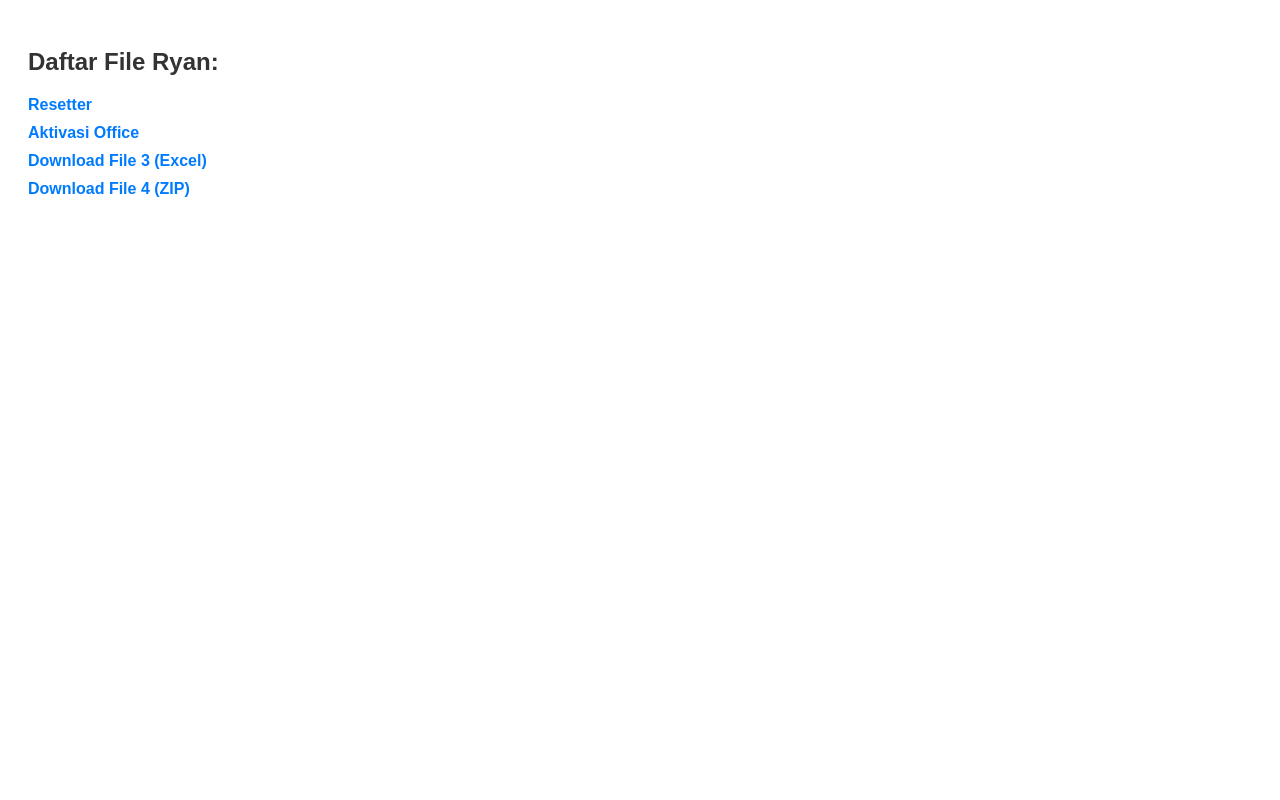
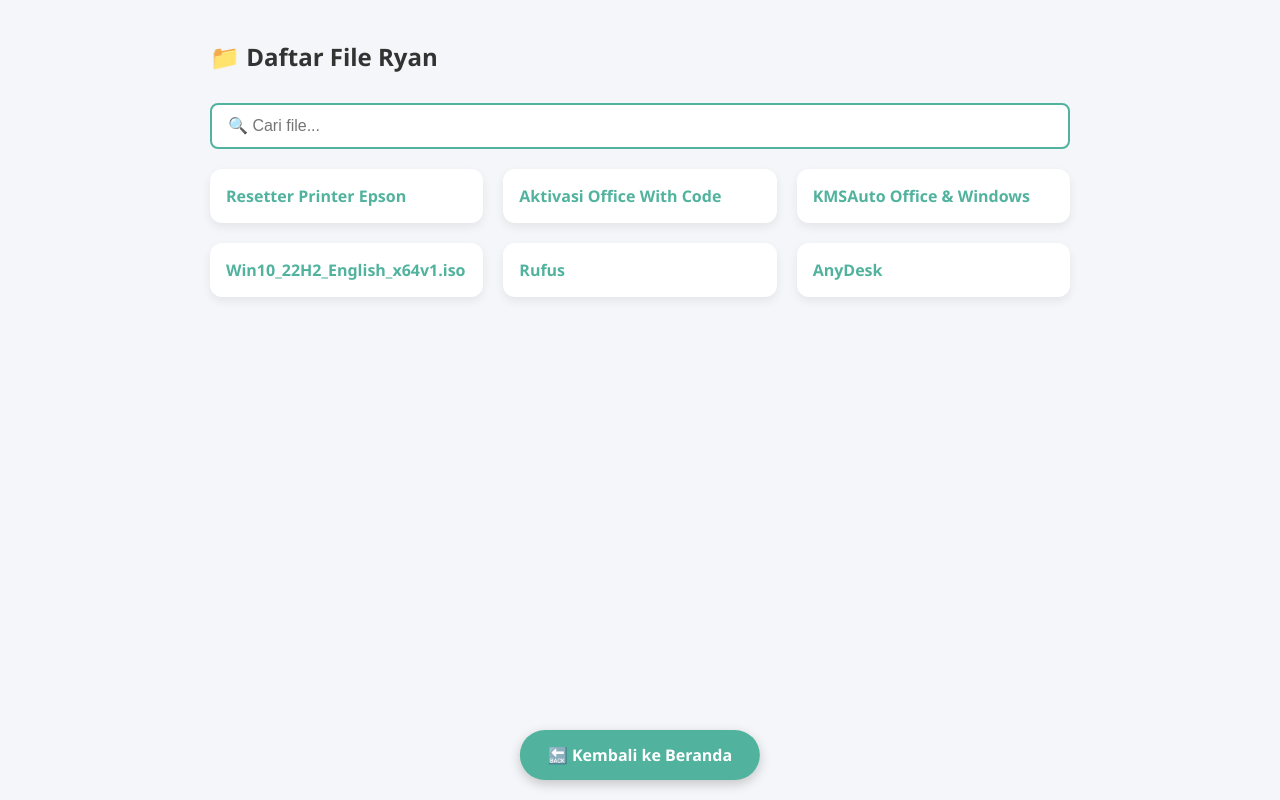
Before and after one commit to ryandika12/portoren, a plain HTML site: page file.html in a window 1280 px wide. Drawn offline with Linux system fonts and the light colour scheme.

Commit message:
Update konten

```diff
--- a/file.html
+++ b/file.html
@@ -2,46 +2,148 @@
 <html lang="id">
 <head>
   <meta charset="UTF-8">
-  <title>Daftar File</title>
+  <meta name="viewport" content="width=device-width, initial-scale=1.0">
+  <title>Daftar File Ryan</title>
   <style>
+    :root {
+      --primary: hsl(167, 39%, 51%);
+      --bg: #f4f6f9;
+      --text: #333;
+      --card-bg: #fff;
+    }
+
+    * {
+      box-sizing: border-box;
+    }
+
     body {
-      font-family: Arial, sans-serif;
+      font-family: 'Segoe UI', sans-serif;
+      margin: 0;
+      padding-bottom: 80px; /* untuk memberi ruang pada tombol tetap */
+      background-color: var(--bg);
+      color: var(--text);
+    }
+
+    .container {
+      max-width: 900px;
+      margin: auto;
       padding: 20px;
     }
 
     h2 {
-      color: #333;
+      font-size: 24px;
+      margin-bottom: 10px;
+    }
+
+    #searchBox {
+      width: 100%;
+      padding: 12px 16px;
+      margin: 20px 0;
+      font-size: 16px;
+      border: 2px solid var(--primary);
+      border-radius: 8px;
     }
 
     ul {
-      list-style-type: none;
+      list-style: none;
       padding: 0;
+      margin: 0;
+      display: grid;
+      grid-template-columns: repeat(auto-fit, minmax(260px, 1fr));
+      gap: 20px;
     }
 
     li {
-      margin-bottom: 10px;
+      background: var(--card-bg);
+      padding: 16px;
+      border-radius: 12px;
+      box-shadow: 0 4px 10px rgba(0, 0, 0, 0.07);
+      transition: 0.2s ease;
+    }
+
+    li:hover {
+      transform: translateY(-3px);
+      box-shadow: 0 6px 14px rgba(0, 0, 0, 0.1);
     }
 
     a.download-link {
+      color: var(--primary);
+      font-weight: 600;
       text-decoration: none;
-      color: #007bff;
-      font-weight: bold;
+      font-size: 16px;
+      display: block;
+      word-wrap: break-word;
     }
 
     a.download-link:hover {
       text-decoration: underline;
     }
+
+    .back-home {
+      position: fixed;
+      bottom: 20px;
+      left: 50%;
+      transform: translateX(-50%);
+      padding: 14px 28px;
+      background-color: var(--primary);
+      color: white;
+      text-decoration: none;
+      border-radius: 30px;
+      font-size: 16px;
+      font-weight: bold;
+      box-shadow: 0 4px 12px rgba(0, 0, 0, 0.2);
+      transition: background-color 0.3s;
+      z-index: 100;
+    }
+
+
+
+    @media (max-width: 600px) {
+      h2 {
+        font-size: 20px;
+      }
+
+      .back-home {
+        width: 90%;
+        left: 5%;
+        transform: none;
+        text-align: center;
+      }
+    }
   </style>
 </head>
 <body>
 
-  <h2>Daftar File Ryan:</h2>
-  <ul>
-    <li><a href="file/resetter.rar" class="download-link" download>Resetter</a></li>
-    <li><a href="file/cd.pdf" class="download-link" download>Aktivasi Office</a></li>
-    <li><a href="file/contoh3.xlsx" class="download-link" download>Download File 3 (Excel)</a></li>
-    <li><a href="file/contoh4.zip" class="download-link" download>Download File 4 (ZIP)</a></li>
-  </ul>
+  <div class="container">
+    <h2>📁 Daftar File Ryan</h2>
+
+    <input type="text" id="searchBox" placeholder="🔍 Cari file...">
+
+    <ul id="fileList">
+        <li><a href="file/resetter.rar" class="download-link" download>Resetter Printer Epson</a></li>
+        <li><a href="file/cd.pdf" class="download-link" download>Aktivasi Office With Code</a></li>
+        <li><a href="file/kmsauto.rar" class="download-link" download>KMSAuto Office & Windows</a></li>
+        <li><a href="https://software.download.prss.microsoft.com/dbazure/Win10_22H2_English_x64v1.iso?t=3f44bf08-1028-4f28-9013-d7a2d46933a3&P1=1744584036&P2=601&P3=2&P4=2tPfZjQYHcn%2fBbnlqHTZAsAo3Ow7vR32%2fBZv9FbaHbLv9fkK85I%2fh1k5Pcg3yedaRCn6IVB7LRuignoNM97St2XfJw5rrupfFj0YZasC%2bSzMFTPlu7xZ%2b4XRUYdglxJFqHcVHguCmD6NiQK%2boeYTcbOFMbl5xPniJ2TN%2b4qMaKMc7EZUyyKZrjCLILOK8OK2SN3WQB5TEQf8I6j%2fzwdcZtBxGRQgO7lpLZQZRoHn6QK4z1ybLU%2bzDs8Ik9F%2bNh7fPlaZHRgFbnwG9gMD7UnVDnPasSZ0irbDceEyhPFiCyC8kej4LQHNQgRWdRzUF4%2f%2fFiHtowZYLbtHWgN9LB7lww%3d%3d" class="nav-link download-link" download>Win10_22H2_English_x64v1.iso</a></li>
+        <li><a href="https://github.com/pbatard/rufus/releases/download/v4.7/rufus-4.7.exe" class="download-link nav-link" download>Rufus</a></li>
+        <li><a href="file/AnyDesk.exe" class="download-link" download>AnyDesk</a></li>
+    </ul>
+  </div>
+
+  <!-- Tombol tetap di bawah -->
+  <a href="index.html" class="back-home">🔙 Kembali ke Beranda</a>
+
+  <script>
+    const searchBox = document.getElementById('searchBox');
+    const files = document.querySelectorAll('#fileList li');
+
+    searchBox.addEventListener('keyup', function () {
+      const keyword = this.value.toLowerCase();
+      files.forEach(file => {
+        const text = file.textContent.toLowerCase();
+        file.style.display = text.includes(keyword) ? "block" : "none";
+      });
+    });
+  </script>
 
 </body>
 </html>
```
Also changed, not shown: 2 other files.
